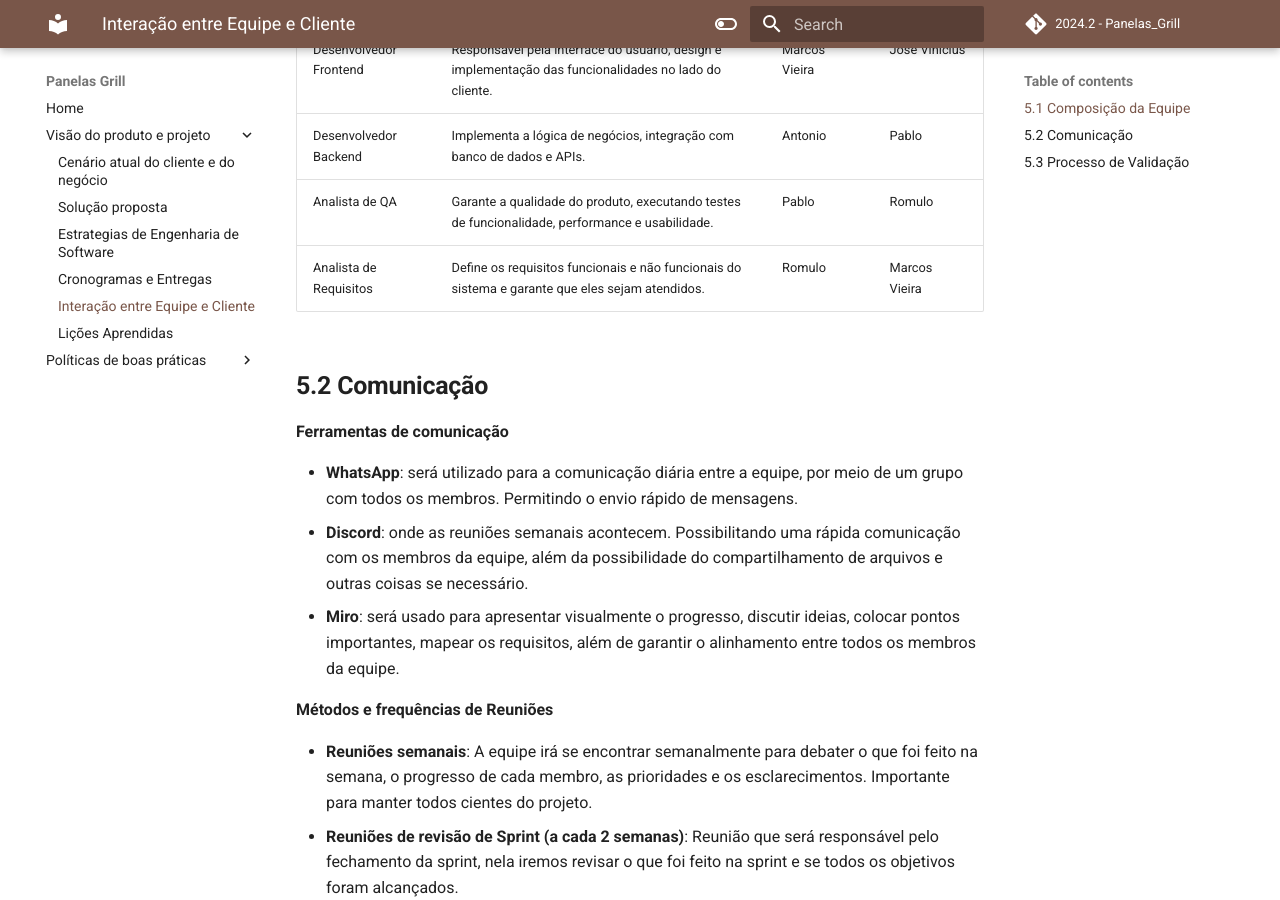
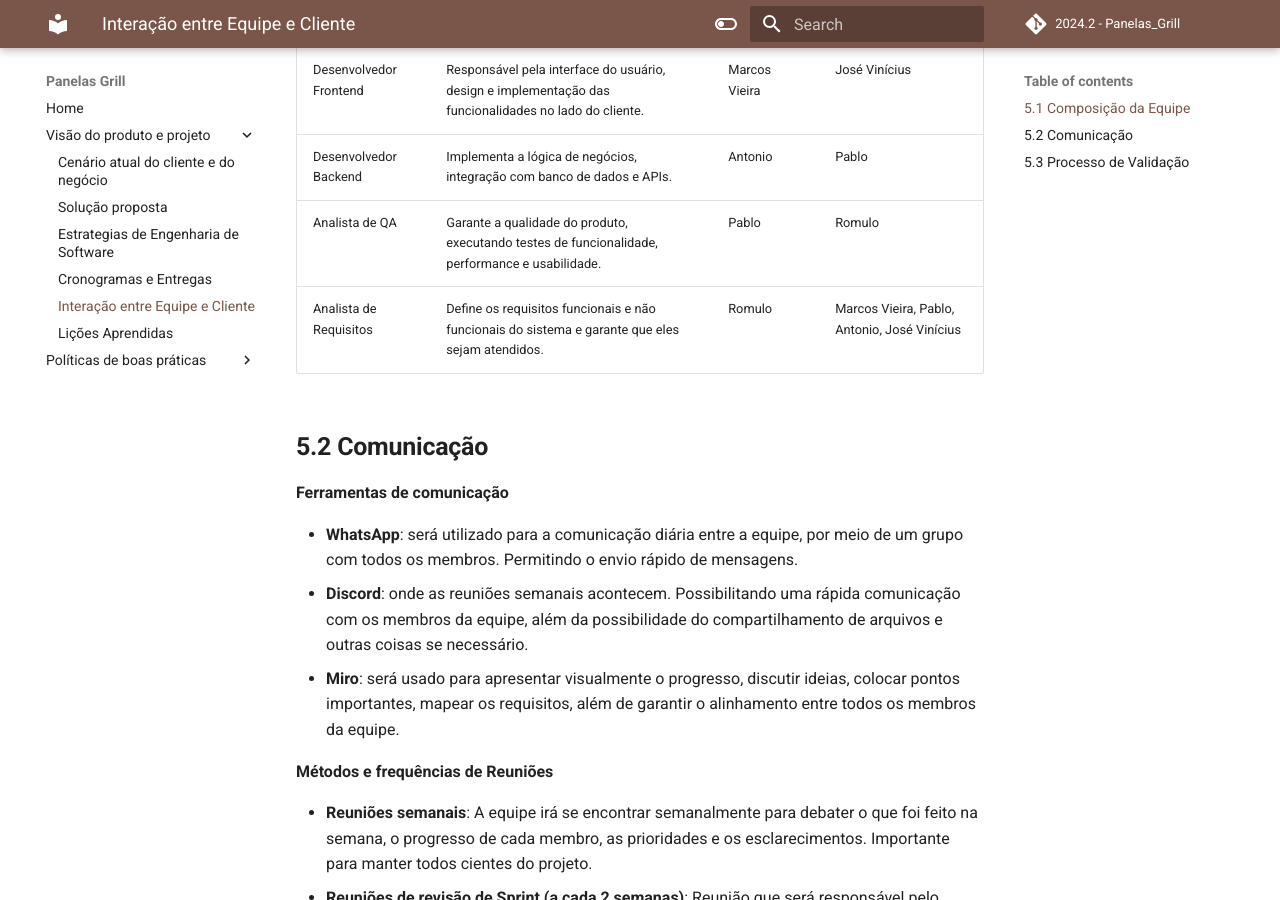
Before and after one commit to mdsreq-fga-unb/2024.2-T03-PanelasGrill, an MkDocs documentation site: the page built from docs/unidade1/sessao5.md, in a window 1280 px wide and 900 px high, scrolled down 315 px. Built offline with MkDocs 1.6.1 and Material for MkDocs 9.7.7, drawn with Linux system fonts in a browser that asks for light colours; comment, search, counter and statistics services are not loaded.

Commit message:
docs: especificando os analistas de requisitos na composição de equipe

```diff
--- a/docs/unidade1/sessao5.md
+++ b/docs/unidade1/sessao5.md
@@ -40,7 +40,7 @@
       <td>Analista de Requisitos</td>
       <td>Define os requisitos funcionais e não funcionais do sistema e garante que eles sejam atendidos.</td>
       <td>Romulo</td>
-      <td>Marcos Vieira</td>
+      <td>Marcos Vieira, Pablo, Antonio, José Vinícius</td>
     </tr>
   </tbody>
 </table>
```
